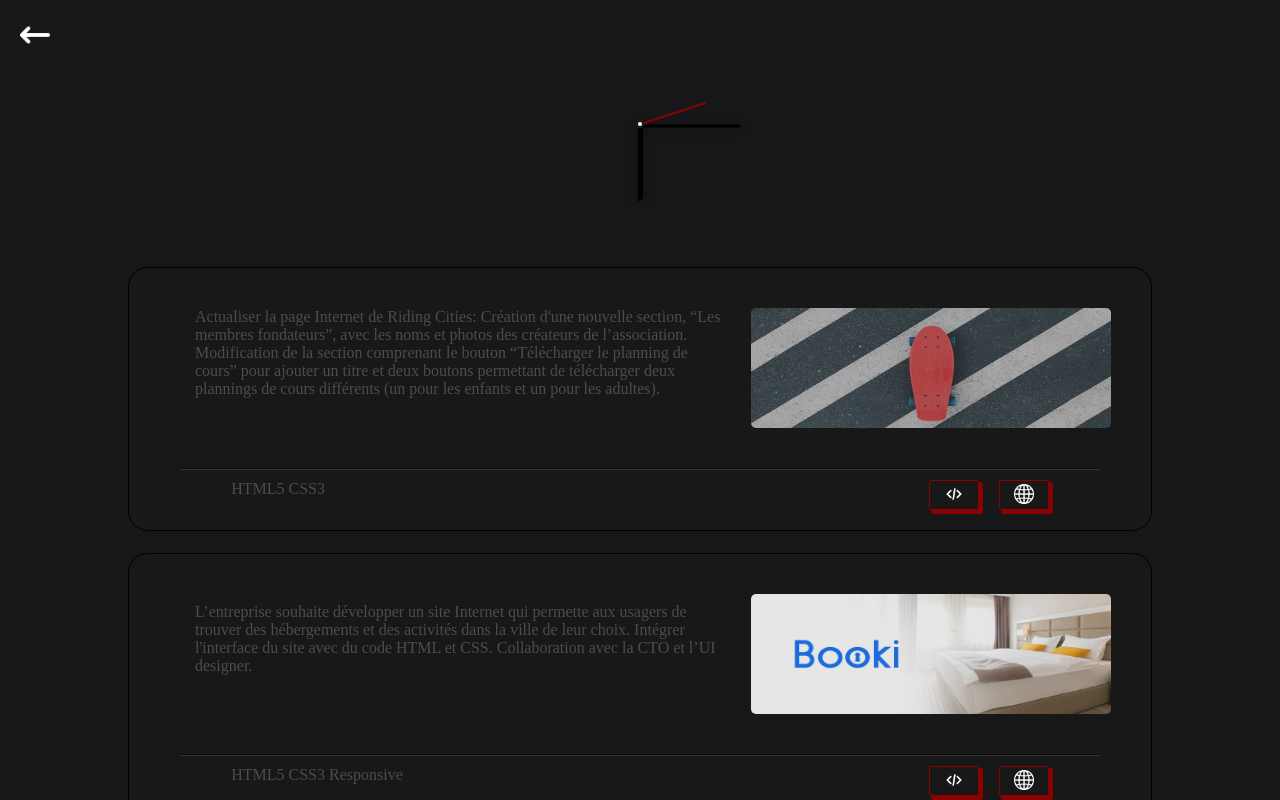
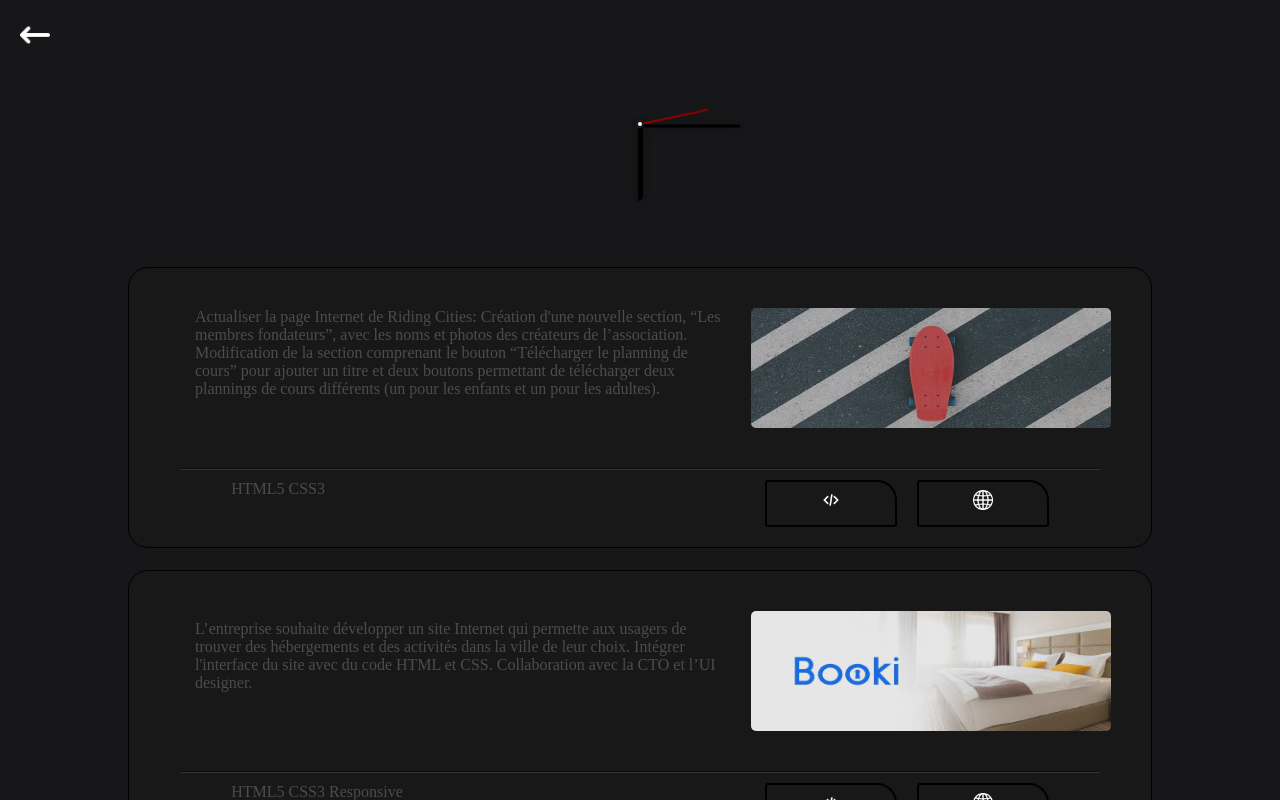
Before and after one commit to Epouvaantail/portfolio, a React (Create React App) app: page /Projects in a window 1280 px wide. Shown: the top 800 px of the page. Built offline with nearby package versions, Linux system fonts and the light colour scheme; a web font is replaced by a local one.

Commit message:
add button props classname

```diff
--- a/src/components/button/button.js
+++ b/src/components/button/button.js
@@ -2,7 +2,7 @@ import "./button.css"
 
 const Button = ({ props }) => {
   return (
-    <button type="button" className="btn site">
+    <button type="button" className={props.class}>
       <img src= {props.src} alt={props.title} />
     </button>
   );
--- a/src/pages/Home.js
+++ b/src/pages/Home.js
@@ -55,6 +55,7 @@ return (
                   props={{
                     src: require("../img/logo/github-mark-white.webp"),
                     title: "My GitHub",
+                    class: "btn",
                   }}
                 />
               </Link>
@@ -63,6 +64,7 @@ return (
                   props={{
                     src: require("../img/logo/LinkedIn.webp"),
                     title: "LinkedIn",
+                    class: "btn",
                   }}
                 />
               </Link>
@@ -71,6 +73,7 @@ return (
                   props={{
                     src: require("../img/logo/email.webp"),
                     title: "Email",
+                    class: "btn",
                   }}
                 />
               </Link>
```
